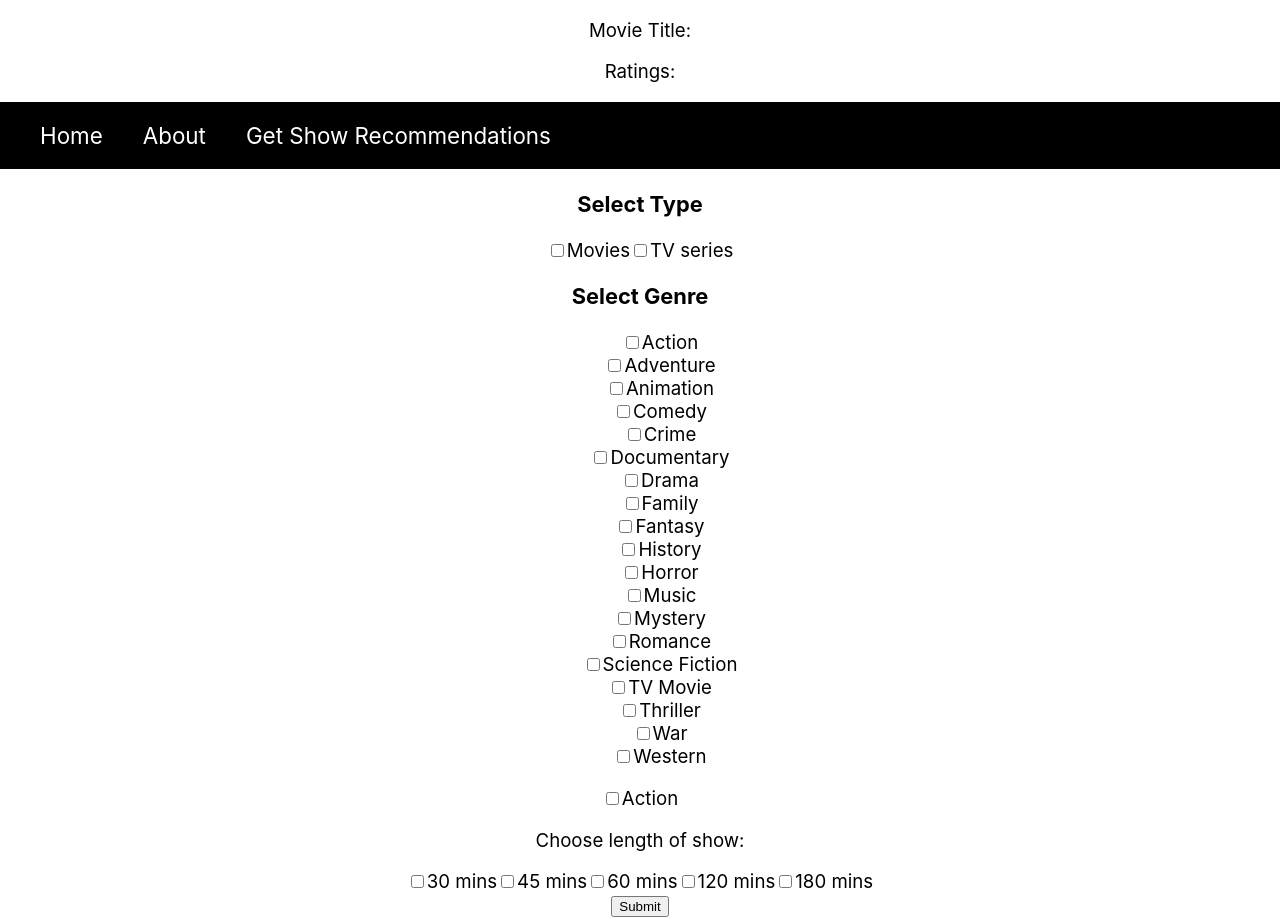
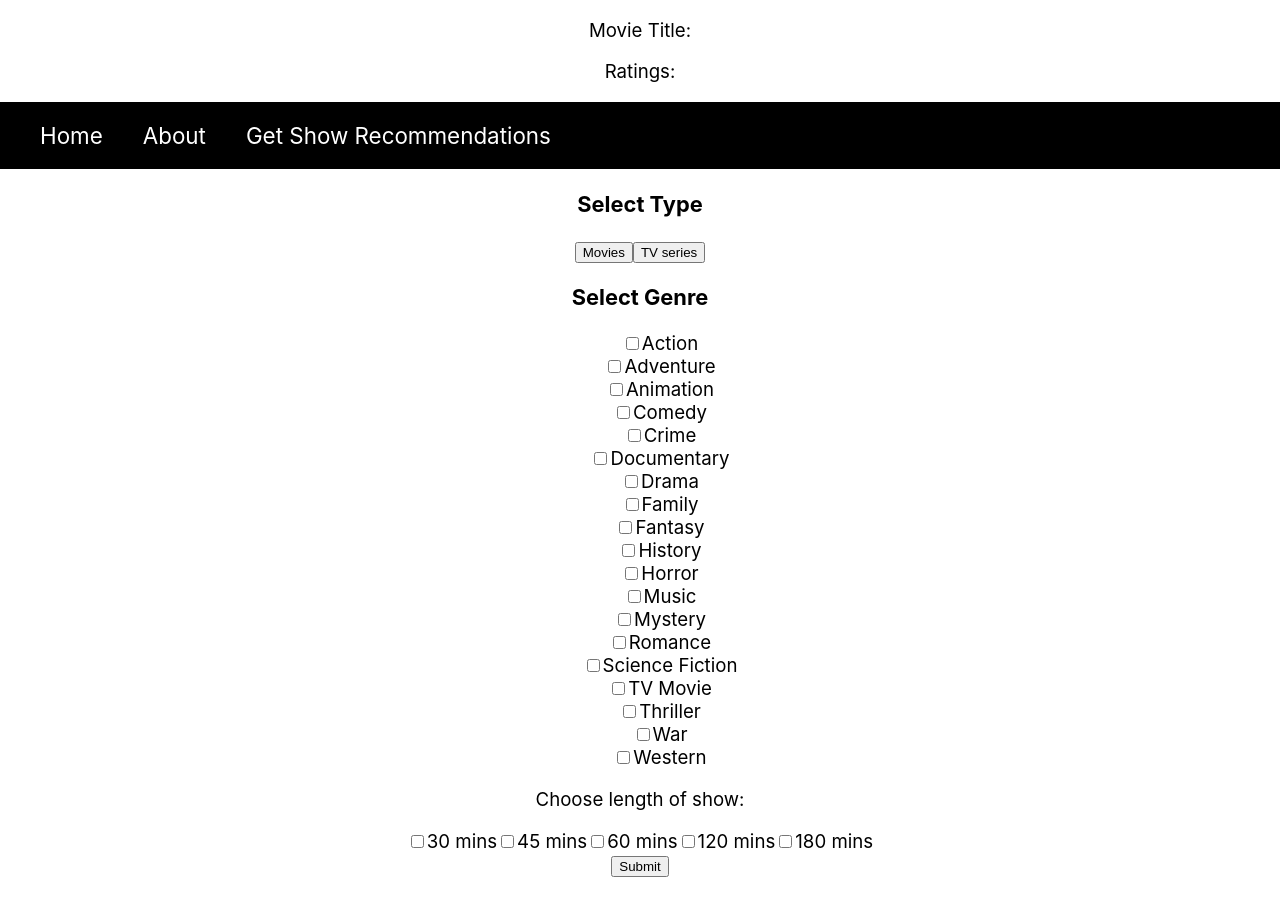
Before and after one commit to nadiah-m/FindAShow, a React (Vite) app: page /form in a window 1280 px wide. After the commit the page ends 877 px from the top, so only its background shows below. Built offline with nearby package versions, Linux system fonts and the light colour scheme; no server answers.

Commit message:
getting genre input

```diff
--- a/src/Form/Form.jsx
+++ b/src/Form/Form.jsx
@@ -1,33 +1,46 @@
 import React from "react";
 import genres from "./GenreData";
-import {useState} from "react";
+import { useState } from "react";
+import Type from "./Type";
 
 function Form() {
+  const [genreState, setGenreState] = useState(
+    new Array(genres.length).fill(false)
+  );
 
-const [checkedState, setCheckedState] = useState(
-  new Array(genres.length).fill(false)
-);
+  const handleOnChange = (position) => {
+    const updateGenreState = genreState.map((item, index) =>
+      index === position ? !item : item
+    );
 
-console.log(checkedState)
+    setGenreState(updateGenreState);
+  };
 
-const handleOnChange = (position) => {
-  const updateCheckedState = checkedState.map((item, index) => index === position? !item : item);
+  const getGenreArray = genreState.map((item, index) => {
+    if (item === true) {
+      return genres[index].id;
+    } else return false;
+  });
 
-  setCheckedState(updateCheckedState);
+  const removeFalseInput = (arr) => {
+    return arr.filter((value) => value);
+  };
 
-  console.log("updateCheckedState",updateCheckedState)
-}
+  const getGenreValue = removeFalseInput(getGenreArray);
+  console.log(getGenreValue);
 
   return (
     <>
-      <form>
-        <h3>Select Type</h3>
+
+        <Type />
+        <form>
+        {/* <h3>Select Type</h3>
         <div>
           <input type="checkbox" name="movie" />
           <label htmlFor="movie">Movies</label>
           <input type="checkbox" name="tv" />
           <label htmlFor="tv">TV series</label>
-        </div>
+        </div> */}
 
         <h3>Select Genre</h3>
         <ul className="genre-list">
@@ -40,7 +53,7 @@ const handleOnChange = (position) => {
                     id={id}
                     name={name}
                     value={id}
-                    checked={checkedState[index]}
+                    checked={genreState[index]}
                     onChange={() => handleOnChange(index)}
                   />
                   <label htmlFor={name}>{name}</label>
@@ -49,26 +62,6 @@ const handleOnChange = (position) => {
             );
           })}
         </ul>
-
-        <div>
-          <input type="checkbox" value="genre" name="action" />
-          <label htmlFor="action">Action</label>
-
-          {/* <input type="checkbox" value="genre" name="adventure" />
-          <label for="adventure">Adventure</label>
-
-          <input type="checkbox" value="genre" name="animation" />
-          <label for="animation">Animation</label>
-
-          <input type="checkbox" value="genre" name="comedy" />
-          <label for="comedy">Comedy</label>
-
-          <input type="checkbox" value="genre" name="drama" />
-          <label for="drama">Drama</label>
-
-          <input type="checkbox" value="genre" name="romance" />
-          <label for="romance">Romance</label> */}
-        </div>
 
         <p>Choose length of show:</p>
         <div>
--- /dev/null
+++ b/src/Form/Type.jsx
@@ -0,0 +1,28 @@
+import React from "react";
+
+function Type() {
+
+    const handleMovieClick = () => {
+        console.log("clicked")
+    }
+
+
+  return (
+    <>
+
+        <h3>Select Type</h3>
+        <div>
+          <button onClick = {handleMovieClick}>Movies</button>
+          <button>TV series</button>
+
+          {/* <input type="checkbox" name="movie" />
+          <label htmlFor="movie">Movies</label>
+          <input type="checkbox" name="tv" />
+          <label htmlFor="tv">TV series</label> */}
+        </div>
+
+    </>
+  );
+}
+
+export default Type;
```
